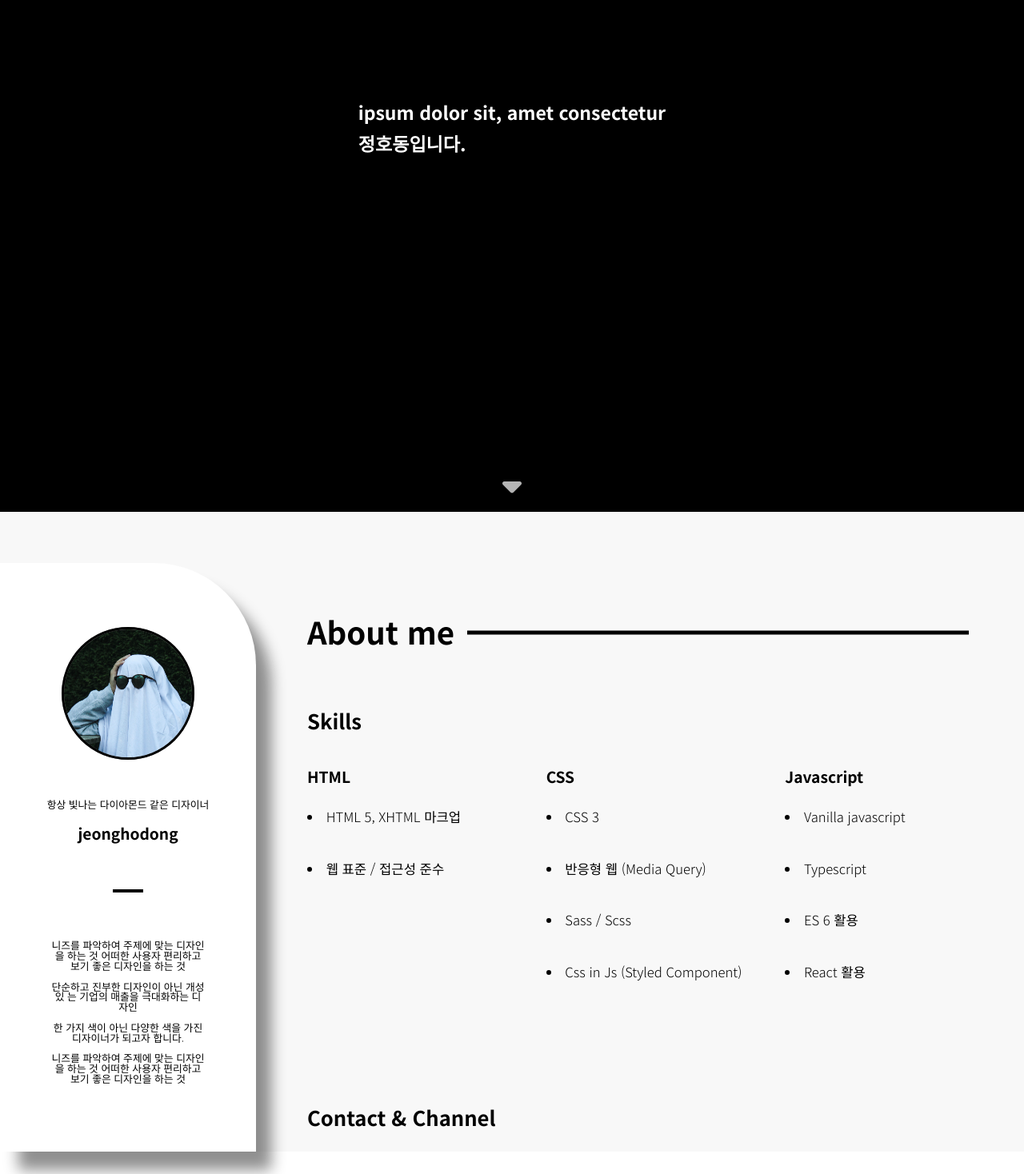
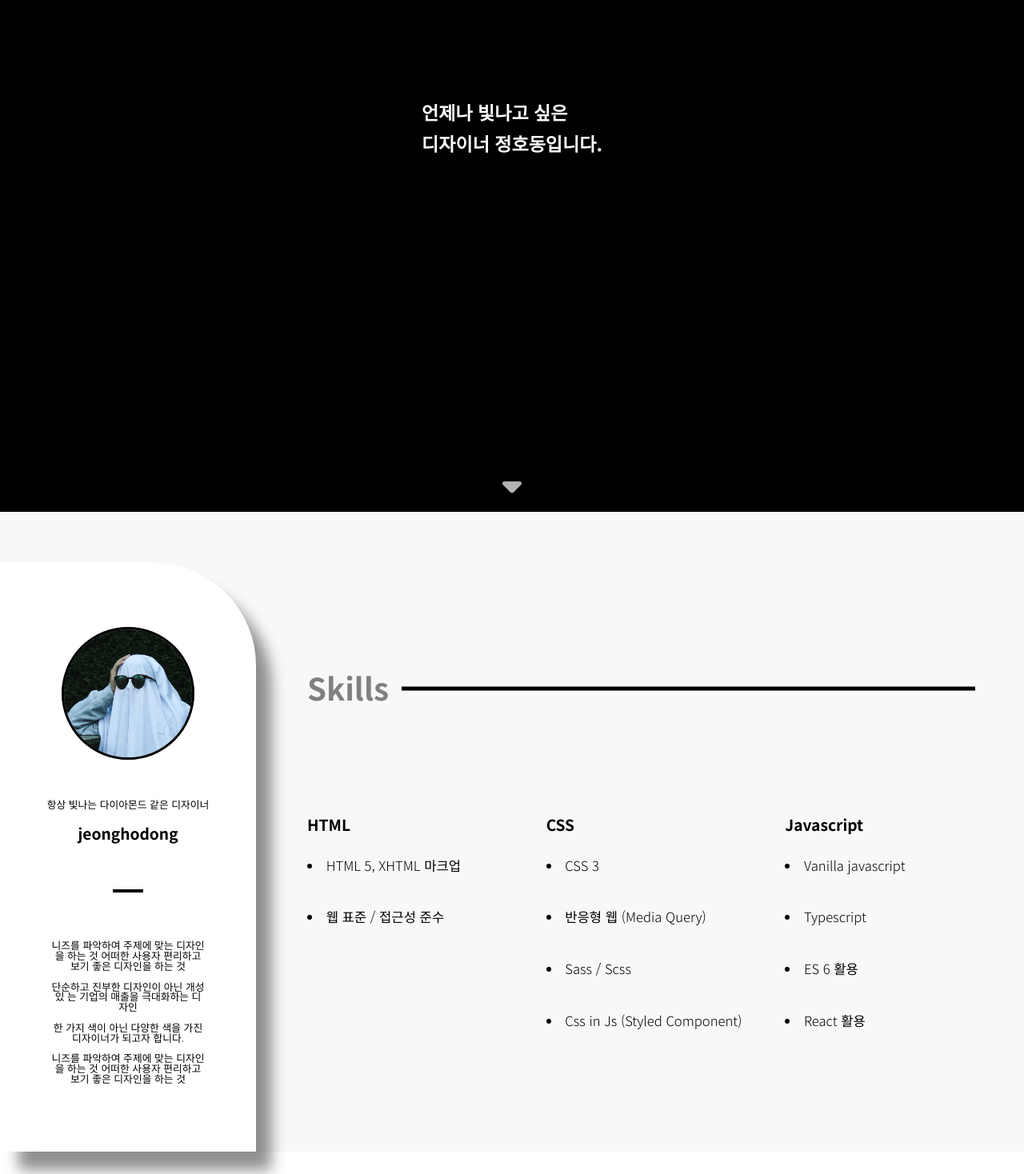
Before and after one commit to jeonghodong/react_portfolio_site, a JavaScript app: page / in a window 1280 px wide. Shown: the part 160-1628 px from the top of the page at 80% size. Built offline with nearby package versions, Linux system fonts and the light colour scheme.

Commit message:
intro 작업중

```diff
--- a/src/Components/About.js
+++ b/src/Components/About.js
@@ -26,9 +26,9 @@ function About() {
   return (
     <Wrap>
       <TitleBox>
-        <Title>ipsum dolor sit, amet consectetur</Title>
+        <Title>언제나 빛나고 싶은 </Title>
         <br />
-        <Title>정호동입니다.</Title>
+        <Title>디자이너 정호동입니다.</Title>
       </TitleBox>
       <UpDownButton />
     </Wrap>
--- a/src/Components/Intro.js
+++ b/src/Components/Intro.js
@@ -23,19 +23,20 @@ const Left = styled.div`
 const Right = styled.div`
   background-color: rgb(248 248 248);
   width: 70%;
-  padding-top: 130px;
+  padding-top: 200px;
 `;
 const About = styled.h2`
   position: relative;
   font-size: 3vw;
   font-weight: bold;
-  margin-bottom: 5rem;
+  margin-bottom: 9rem;
+  color: gray;
 `;
 const AboutLine = styled.div`
   position: absolute;
   top: 55%;
   transform: translateY(-50%);
-  width: 70%;
+  width: 80%;
   height: 5px;
   background-color: black;
   margin-left: 1rem;
@@ -70,7 +71,7 @@ const ContactBox = styled.div`
 const SkillsUl = styled.ul`
   font-size: 1.3vw;
   font-weight: 300;
-  margin-bottom: 10rem;
+  margin-bottom: 15rem;
 `;
 const SkillsLi = styled.li`
   margin-bottom: 3rem;
@@ -84,9 +85,8 @@ function Intro() {
       </Left>
       <Right>
         <About>
-          About me<AboutLine> </AboutLine>
+          Skills <AboutLine> </AboutLine>
         </About>
-        <H2>Skills</H2>
         <SkillBox>
           {SkillData.map((v) => (
             <div>
--- a/src/Components/Section1A.js
+++ b/src/Components/Section1A.js
@@ -3,7 +3,7 @@ import UpDownButton from "./UpDownButton";
 
 const Wrap = styled.div`
   position: relative;
-  background-color: rgb(209, 209, 209);
+  background-color: #101e26;
   height: 100vh;
   z-index: 2;
 `;
--- a/src/Components/Section2A.js
+++ b/src/Components/Section2A.js
@@ -3,7 +3,7 @@ import UpDownButton from "./UpDownButton";
 
 const Wrap = styled.div`
   position: relative;
-  background-color: #5a58d7;
+  background-color: #00bbc9;
   height: 100vh;
   z-index: 2;
 `;
```
